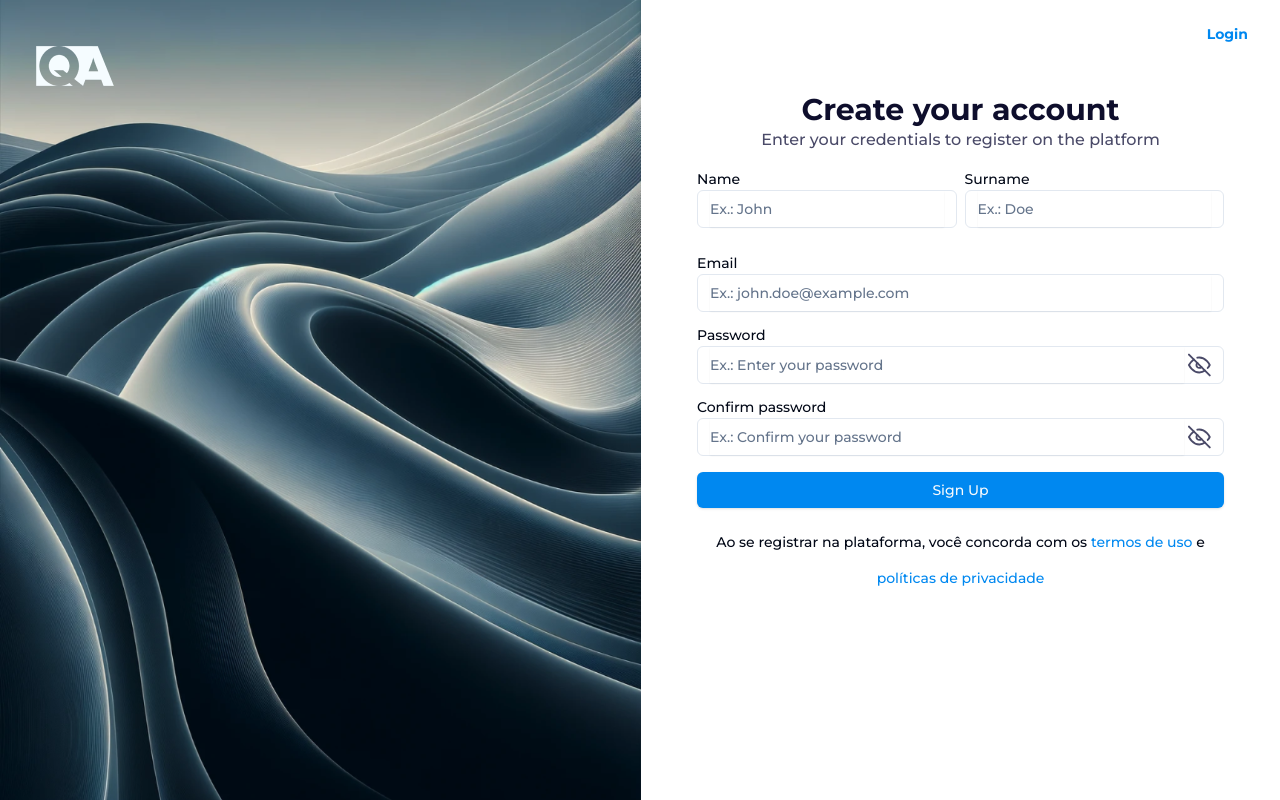
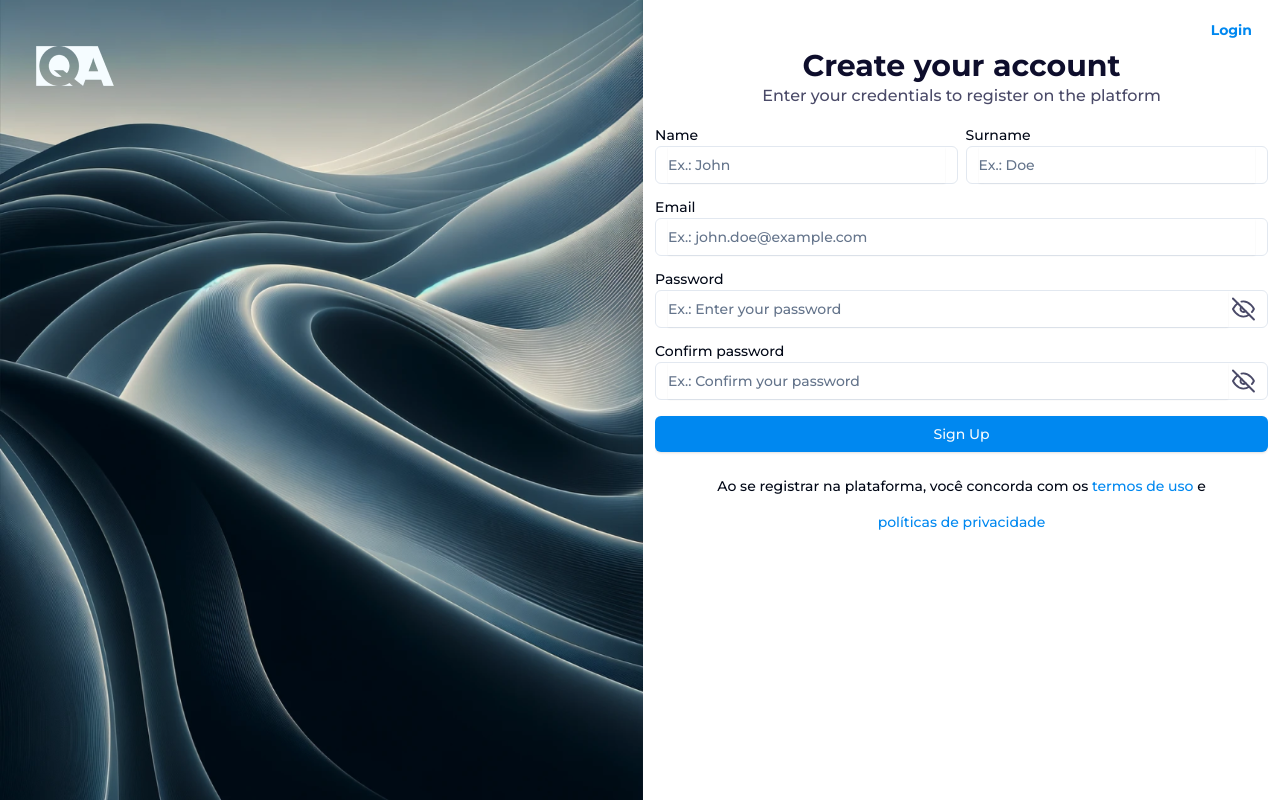
Before and after one commit to QQualist/qualist-frontend, a React (Vite) app: page /signup in a window 1280 px wide. Built offline with nearby package versions, Linux system fonts and the light colour scheme.

Commit message:
feat: Create a form validation of the administrator

```diff
--- a/package.json
+++ b/package.json
@@ -10,6 +10,7 @@
     "preview": "vite preview"
   },
   "dependencies": {
+    "@hookform/resolvers": "^3.4.0",
     "@radix-ui/react-icons": "^1.3.0",
     "@radix-ui/react-label": "^2.0.2",
     "@radix-ui/react-slot": "^1.0.2",
@@ -17,9 +18,11 @@
     "clsx": "^2.1.1",
     "react": "^18.2.0",
     "react-dom": "^18.2.0",
+    "react-hook-form": "^7.51.4",
     "react-icons": "^5.2.1",
     "tailwind-merge": "^2.3.0",
-    "tailwindcss-animate": "^1.0.7"
+    "tailwindcss-animate": "^1.0.7",
+    "zod": "^3.23.8"
   },
   "devDependencies": {
     "@types/node": "^20.12.10",
--- a/src/components/Inputs/TextField/InputRoot.tsx
+++ /dev/null
@@ -1,15 +0,0 @@
-import { ReactNode } from 'react'
-
-interface ITextFieldRoot {
-    children: ReactNode
-}
-
-const TextFieldRoot = ({children}: ITextFieldRoot) => {
-  return (
-    <div className='w-full h-max flex flex-col gap-1 mb-3 group'>
-        {children}
-    </div>
-  )
-}
-
-export default TextFieldRoot
--- /dev/null
+++ b/src/components/Inputs/TextField/TextFieldError.tsx
@@ -0,0 +1,9 @@
+interface ITextFieldError {
+  children: string;
+}
+
+const TextFieldError = ({ children }: ITextFieldError) => {
+  return <span className="text-sm px-2 text-red">{children}</span>;
+};
+
+export default TextFieldError;
--- a/src/components/Inputs/TextField/TextFieldIcon.tsx
+++ b/src/components/Inputs/TextField/TextFieldIcon.tsx
@@ -1,14 +1,14 @@
 import { ElementType } from 'react'
 
 
-interface ITextfieldIcon {
+interface ITextFieldIcon {
   icon: ElementType;
   size?: number;
   onClick?: () => void
 }
 
 
-const TextfieldIcon = ({icon: Icon, size=24, onClick}: ITextfieldIcon) => {
+const TextFieldIcon = ({icon: Icon, size=24, onClick}: ITextFieldIcon) => {
   return (
     <Icon
         className="text-dark-gray cursor-pointer"
@@ -18,4 +18,4 @@ const TextfieldIcon = ({icon: Icon, size=24, onClick}: ITextfieldIcon) => {
   )
 }
 
-export default TextfieldIcon
+export default TextFieldIcon
--- a/src/components/Inputs/TextField/TextFieldInput.tsx
+++ b/src/components/Inputs/TextField/TextFieldInput.tsx
@@ -1,20 +1,28 @@
 import { InputHTMLAttributes } from "react";
+import { UseFormRegisterReturn } from "react-hook-form";
 
 interface ITextFieldInput extends InputHTMLAttributes<HTMLInputElement> {
   id: string;
   type: "text" | "password" | "email";
   placeholder: string;
-  //Add register
+  register?: UseFormRegisterReturn;
 }
 
-const TextFieldInput = ({ id, type, placeholder, ...props }: ITextFieldInput) => {
+const TextFieldInput = ({
+  id,
+  type,
+  placeholder,
+  register,
+  ...props
+}: ITextFieldInput) => {
   return (
     <input
-        className="w-full h-9 pr-3 placeholder:text-muted-foreground placeholder:font-medium text-sm shadow-sm focus-visible:outline-none"
-        id={id}
-        type={type}
-        placeholder={placeholder}
-        {...props}
+      className="w-full h-9 pr-3 placeholder:text-muted-foreground placeholder:font-medium text-sm shadow-sm focus-visible:outline-none"
+      id={id}
+      type={type}
+      placeholder={placeholder}
+      {...register}
+      {...props}
     />
   );
 };
--- /dev/null
+++ b/src/components/Inputs/TextField/TextFieldRoot.tsx
@@ -0,0 +1,18 @@
+import { ReactNode } from "react";
+import TextField from ".";
+
+interface ITextFieldRoot {
+  children: ReactNode;
+  error: string | undefined;
+}
+
+const TextFieldRoot = ({ children, error }: ITextFieldRoot) => {
+  return (
+    <div className="w-full h-max flex flex-col gap-1">
+      {children}
+      {error && <TextField.Error>{error}</TextField.Error>}
+    </div>
+  );
+};
+
+export default TextFieldRoot;
--- /dev/null
+++ b/src/schemas/users/createAdministrator.ts
@@ -0,0 +1,27 @@
+import { z } from "zod";
+
+export const createAdministratorSchema = z
+  .object({
+    name: z
+      .string()
+      .min(1, "The name is required")
+      .max(30, "The name must contain a maximum of 30 characters"),
+    surname: z
+      .string({ required_error: "The surname is required" })
+      .min(1, "The surname is required")
+      .max(50, "The surname must contain a maximum of 50 characters"),
+    email: z
+      .string({ required_error: "The email is required" })
+      .email("Invalid email")
+      .max(60, "The email must contain a maximum of 60 characters"),
+    password: z
+      .string({ required_error: "The password is required" })
+      .min(8, "The password must be a minimum of 8 characters"),
+    confirmPassword: z
+      .string({ required_error: "The confirm password is required" })
+      .min(8, "The password must be a minimum of 8 characters"),
+  })
+  .refine((data) => data.password === data.confirmPassword, {
+    message: "Passwords must be the same",
+    path: ["confirmPassword"],
+  });
--- a/src/views/signup/form.tsx
+++ b/src/views/signup/form.tsx
@@ -4,62 +4,87 @@ import TextField from "@/components/Inputs/TextField";
 import { Label } from "@/components/ui/label";
 import { FiEye, FiEyeOff } from "react-icons/fi";
 import { useState } from "react";
+import { useForm } from "react-hook-form";
+import { zodResolver } from "@hookform/resolvers/zod";
+import { z } from "zod";
+import { createAdministratorSchema } from "@/schemas/users/createAdministrator";
+
+type CreateAdministratorData = z.infer<typeof createAdministratorSchema>;
 
 const Form = () => {
   const [showPassword, setShowPassword] = useState<boolean>(false);
   const [showConfirmPassword, setShowConfirmPassword] =
     useState<boolean>(false);
 
+  const {
+    register,
+    handleSubmit,
+    formState: { errors },
+  } = useForm<CreateAdministratorData>({
+    resolver: zodResolver(createAdministratorSchema),
+  });
+
   const togglePassword = () => setShowPassword((state) => !state);
 
   const toggleConfirmPassword = () => setShowConfirmPassword((state) => !state);
+
+  const sendForm = (data: CreateAdministratorData) => {
+    console.log(data);
+  };
 
   return (
     <div className="flex flex-col w-full h-max gap-5">
       <FormHeader />
       <div className="flex flex-col gap-4">
-        <form className="w-full flex flex-col space-y-4">
+        <form
+          className="w-full flex flex-col space-y-4"
+          onSubmit={handleSubmit(sendForm)}
+        >
           <div className="flex w-full gap-2">
-            <TextField.Root>
+            <TextField.Root error={errors.name && errors.name.message}>
               <Label htmlFor="name">Name</Label>
               <TextField.Content>
                 <TextField.Input
                   id="name"
                   type="text"
                   placeholder="Ex.: John"
+                  register={register("name")}
                 />
               </TextField.Content>
             </TextField.Root>
 
-            <TextField.Root>
+            <TextField.Root error={errors.surname && errors.surname.message}>
               <Label htmlFor="surname">Surname</Label>
               <TextField.Content>
                 <TextField.Input
                   id="surname"
                   type="text"
                   placeholder="Ex.: Doe"
+                  register={register("surname")}
                 />
               </TextField.Content>
             </TextField.Root>
           </div>
-          <TextField.Root>
+          <TextField.Root error={errors.email && errors.email.message}>
             <Label htmlFor="email">Email</Label>
             <TextField.Content>
               <TextField.Input
                 id="email"
                 type="email"
                 placeholder="Ex.: john.doe@example.com"
+                register={register("email")}
               />
             </TextField.Content>
           </TextField.Root>
 
-          <TextField.Root>
+          <TextField.Root error={errors.password && errors.password.message}>
             <Label htmlFor="password">Password</Label>
             <TextField.Content>
               <TextField.Input
                 id="password"
-                type={showPassword ? 'text' : 'password'}
+                type={showPassword ? "text" : "password"}
                 placeholder="Ex.: Enter your password"
+                register={register("password")}
               />
               <TextField.Icon
                 icon={showPassword ? FiEye : FiEyeOff}
@@ -67,13 +92,14 @@ const Form = () => {
               />
             </TextField.Content>
           </TextField.Root>
-          <TextField.Root>
+          <TextField.Root error={errors.confirmPassword && errors.confirmPassword.message}>
             <Label htmlFor="confirm-password">Confirm password</Label>
             <TextField.Content>
               <TextField.Input
                 id="confirm-password"
-                type={showConfirmPassword ? 'text' : 'password'}
+                type={showConfirmPassword ? "text" : "password"}
                 placeholder="Ex.: Confirm your password"
+                register={register('confirmPassword')}
               />
               <TextField.Icon
                 icon={showConfirmPassword ? FiEye : FiEyeOff}
--- a/src/views/signup/right-side.tsx
+++ b/src/views/signup/right-side.tsx
@@ -3,13 +3,13 @@ import Form from "./form";
 
 const RightSideSignUp = () => {
   return (
-    <div className="w-full h-screen p-4">
+    <div className="w-full max-h-full p-3">
       <div className="flex w-full justify-end">
         <Button variant="link" className="font-bold">
           Login
         </Button>
       </div>
-      <div className="flex w-full justify-center items-center p-10">
+      <div className="flex w-full max-h-full justify-center items-center overflow-y-auto">
         <Form />
       </div>
     </div>
--- a/tailwind.config.js
+++ b/tailwind.config.js
@@ -22,7 +22,8 @@ module.exports = {
       'light-blue': '#0088F1',
       'dark-gray': '#4A4A68',
       'light-gray': '#F4F4F4',
-      'white': '#FFFFFF'
+      'white': '#FFFFFF',
+      'red': '#9D0208'
     },
     extend: {
       backgroundImage: {
```
Also changed, not shown: src/components/Inputs/TextField/index.ts (+6 -4 lines), src/components/Inputs/TextField/TextFieldContent.tsx (renamed from src/components/Inputs/TextField/InputContent.tsx), 1 other file (tests, documents, lock files or other folders).
